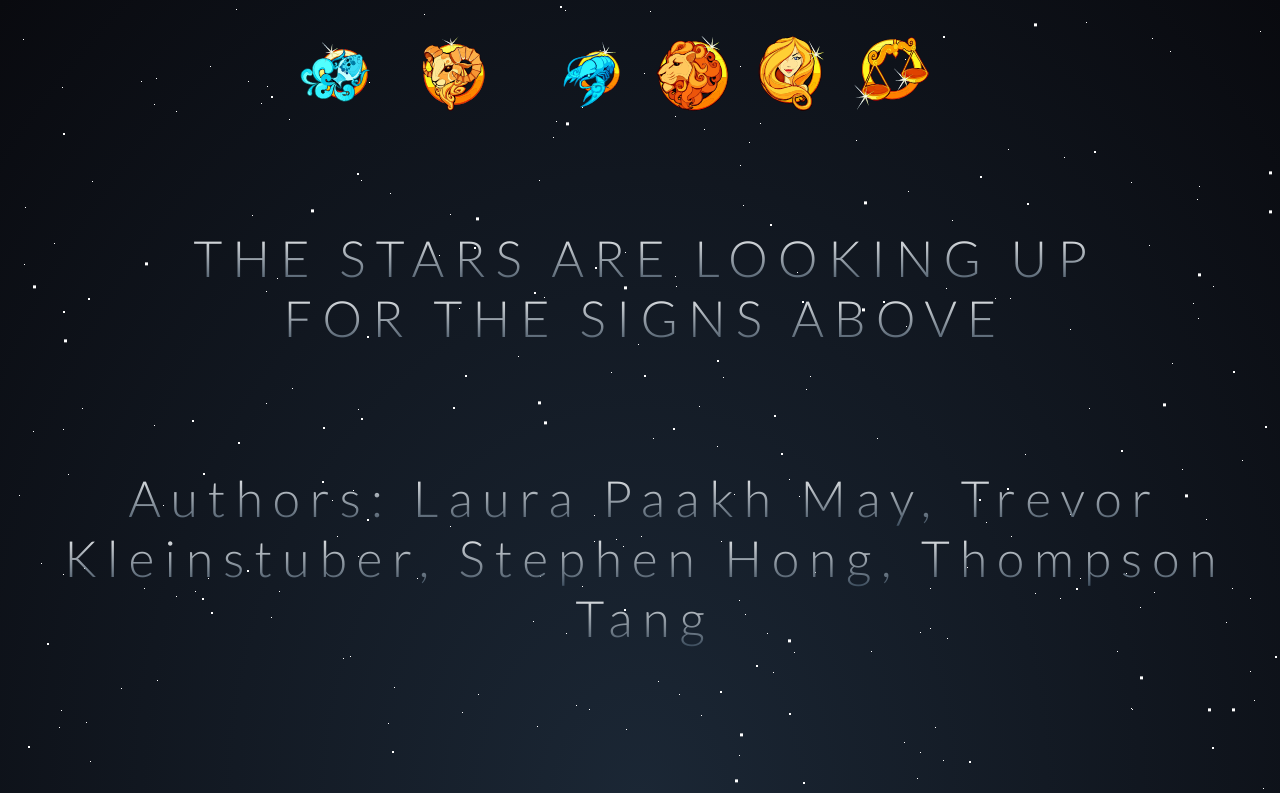
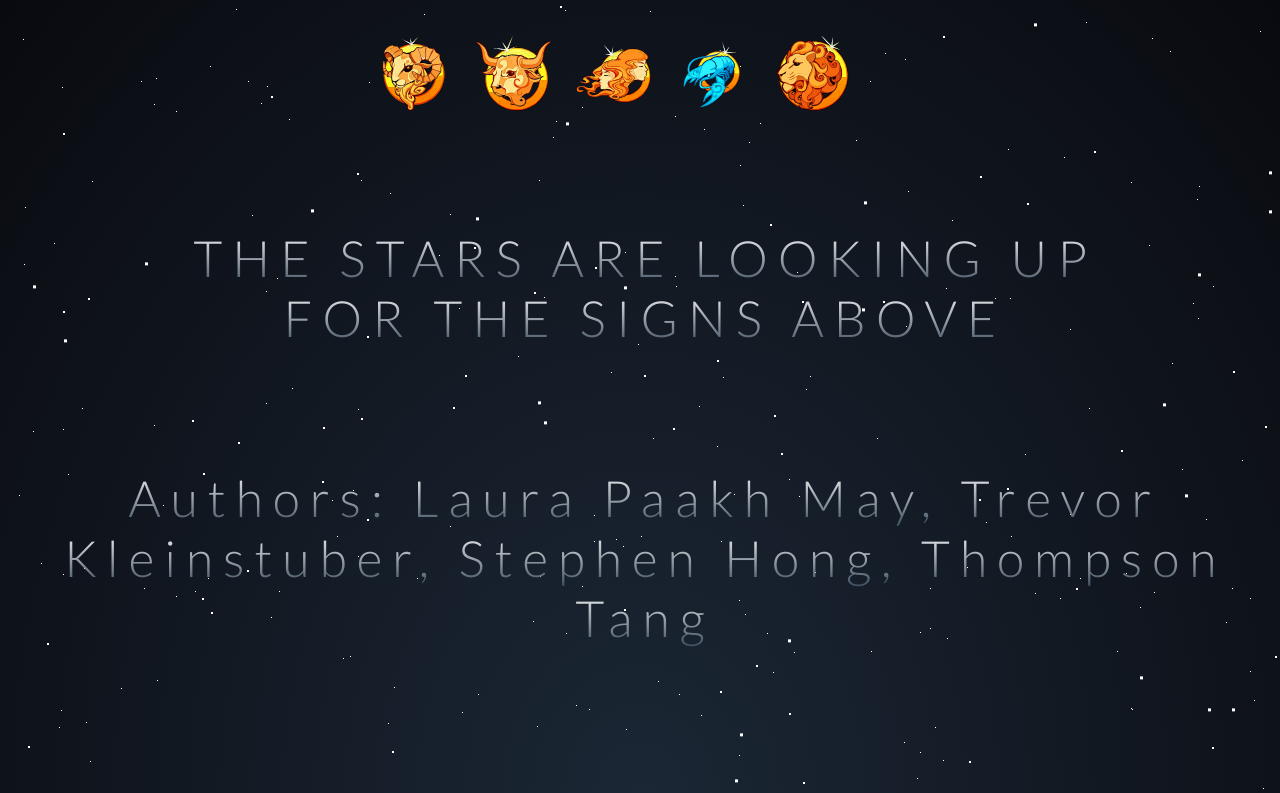
Before and after one commit to thompsont01/ZodiacSentiment, a plain HTML site: page site/index.html in a window 1280 px wide. Shown: the top 793 px of the page. Drawn offline with Linux system fonts and the light colour scheme; grey boxes are pictures that could not be loaded.

Commit message:
update viz to reflect data

```diff
--- a/site/index.html
+++ b/site/index.html
@@ -8,7 +8,7 @@ linkedin.com/in/saranshsinha-->
 <div id='stars3'></div>
 <div id='signs'>
 
-    <svg class="visible" id="Aquarius" width="80" height="80">
+    <svg class="invisible" id="Aquarius" width="80" height="80">
         <g>
             <image width="75" height="75" xlink:href="static/img/AquariusIcon.svg" />
         </g>
@@ -23,12 +23,12 @@ linkedin.com/in/saranshsinha-->
             <image width="75" height="75" xlink:href="static/img/AriesIcon.svg" />
         </g>
     </svg>
-    <svg class="invisible" id="Taurus" width="80" height="80">
+    <svg class="visible" id="Taurus" width="80" height="80">
         <g>
             <image width="75" height="75" xlink:href="static/img/TaurusIcon.svg" />
         </g>
     </svg>
-    <svg class="invisible" id="Gemini" width="80" height="80">
+    <svg class="visible" id="Gemini" width="80" height="80">
         <g>
             <image width="75" height="75" xlink:href="static/img/GeminiIcon.svg" />
         </g>
@@ -43,12 +43,12 @@ linkedin.com/in/saranshsinha-->
             <image width="75" height="75" xlink:href="static/img/LeoIcon.svg" />
         </g>
     </svg>
-    <svg class="visible" id="Virgo" width="80" height="80">
+    <svg class="invisible" id="Virgo" width="80" height="80">
         <g>
             <image width="75" height="75" xlink:href="static/img/VirgoIcon.svg" />
         </g>
     </svg>
-    <svg class="visible" id="Libra" width="80" height="80">
+    <svg class="invisible" id="Libra" width="80" height="80">
         <g>
             <image width="75" height="75" xlink:href="static/img/LibraIcon.svg" />
         </g>
```
